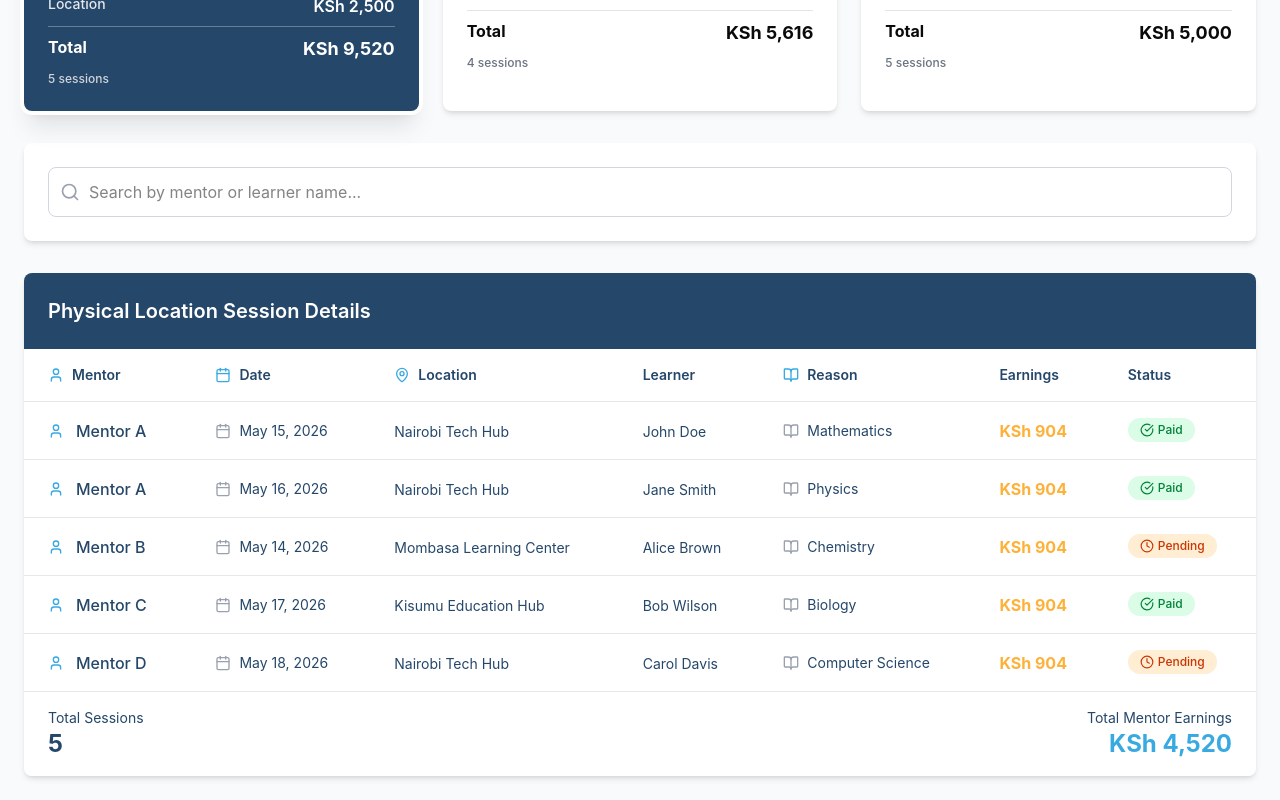
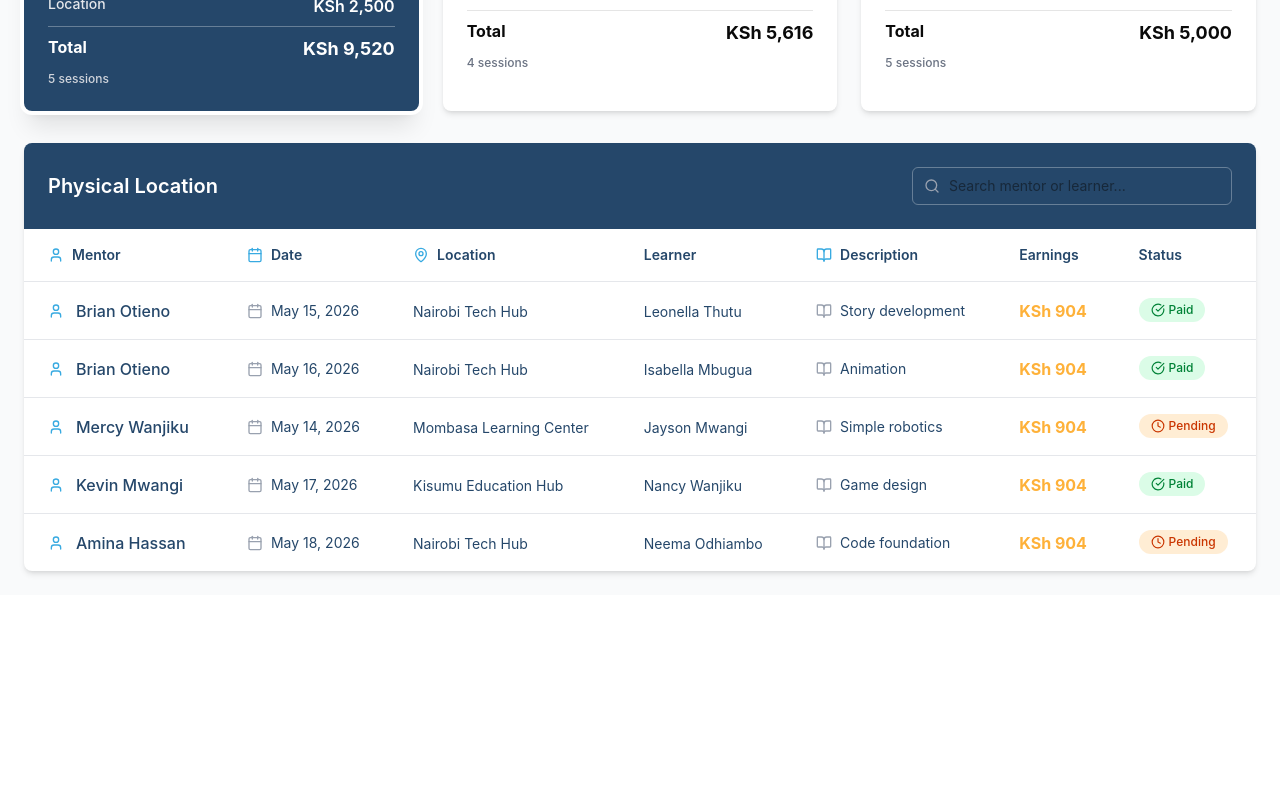
Before and after one commit to kkg-kevin/payment-tracking-location, a React (Vite) app: page / in a window 1280 px wide. Shown: the part 538-1338 px from the top of the page. After the commit the page ends 1133 px from the top, so only its background shows below. Built offline with nearby package versions, Linux system fonts and the light colour scheme.

Commit message:
added functionalities

```diff
--- a/src/app/App.tsx
+++ b/src/app/App.tsx
@@ -17,24 +17,24 @@ const RATES = {
 // Mock data for sessions
 const mockSessions = [
   // Physical sessions
-  { id: 1, mentor: 'Mentor A', date: '2026-05-15', location: 'Nairobi Tech Hub', learner: 'John Doe', reason: 'Mathematics', module: 'physical', status: 'paid' },
-  { id: 2, mentor: 'Mentor A', date: '2026-05-16', location: 'Nairobi Tech Hub', learner: 'Jane Smith', reason: 'Physics', module: 'physical', status: 'paid' },
-  { id: 3, mentor: 'Mentor B', date: '2026-05-14', location: 'Mombasa Learning Center', learner: 'Alice Brown', reason: 'Chemistry', module: 'physical', status: 'pending' },
-  { id: 4, mentor: 'Mentor C', date: '2026-05-17', location: 'Kisumu Education Hub', learner: 'Bob Wilson', reason: 'Biology', module: 'physical', status: 'paid' },
-  { id: 5, mentor: 'Mentor D', date: '2026-05-18', location: 'Nairobi Tech Hub', learner: 'Carol Davis', reason: 'Computer Science', module: 'physical', status: 'pending' },
+  { id: 1, mentor: 'Brian Otieno', date: '2026-05-15', location: 'Nairobi Tech Hub', learner: 'Leonella Thutu', description: 'Story development', module: 'physical', status: 'paid' },
+  { id: 2, mentor: 'Brian Otieno', date: '2026-05-16', location: 'Nairobi Tech Hub', learner: 'Isabella Mbugua', description: 'Animation', module: 'physical', status: 'paid' },
+  { id: 3, mentor: 'Mercy Wanjiku', date: '2026-05-14', location: 'Mombasa Learning Center', learner: 'Jayson Mwangi', description: 'Simple robotics', module: 'physical', status: 'pending' },
+  { id: 4, mentor: 'Kevin Mwangi', date: '2026-05-17', location: 'Kisumu Education Hub', learner: 'Nancy Wanjiku', description: 'Game design', module: 'physical', status: 'paid' },
+  { id: 5, mentor: 'Amina Hassan', date: '2026-05-18', location: 'Nairobi Tech Hub', learner: 'Neema Odhiambo', description: 'Code foundation', module: 'physical', status: 'pending' },
 
   // Home sessions
-  { id: 6, mentor: 'Mentor B', date: '2026-05-15', learner: 'David Lee', reason: 'English', module: 'home', status: 'paid' },
-  { id: 7, mentor: 'Mentor E', date: '2026-05-16', learner: 'Emma White', reason: 'History', module: 'home', status: 'paid' },
-  { id: 8, mentor: 'Mentor F', date: '2026-05-17', learner: 'Frank Miller', reason: 'Geography', module: 'home', status: 'pending' },
-  { id: 9, mentor: 'Mentor B', date: '2026-05-18', learner: 'Grace Taylor', reason: 'Mathematics', module: 'home', status: 'paid' },
+  { id: 6, mentor: 'Mercy Wanjiku', date: '2026-05-15', learner: 'Bradley Munene', description: 'Robotics with Quarky', module: 'home', status: 'paid' },
+  { id: 7, mentor: 'Faith Njeri', date: '2026-05-16', learner: 'Nayla Mwangi', description: 'Introduction to coding', module: 'home', status: 'paid' },
+  { id: 8, mentor: 'Samuel Kiptoo', date: '2026-05-17', learner: 'Peter Mbugua', description: 'Programming in Python', module: 'home', status: 'pending' },
+  { id: 9, mentor: 'Mercy Wanjiku', date: '2026-05-18', learner: 'Natasha Kinuthia', description: 'Story development', module: 'home', status: 'paid' },
 
   // Online sessions
-  { id: 10, mentor: 'Mentor C', date: '2026-05-15', learner: 'Henry Anderson', reason: 'Programming', module: 'online', status: 'paid' },
-  { id: 11, mentor: 'Mentor G', date: '2026-05-16', learner: 'Ivy Martinez', reason: 'Data Science', module: 'online', status: 'paid' },
-  { id: 12, mentor: 'Mentor H', date: '2026-05-17', learner: 'Jack Robinson', reason: 'Web Development', module: 'online', status: 'pending' },
-  { id: 13, mentor: 'Mentor C', date: '2026-05-18', learner: 'Kelly Johnson', reason: 'Mobile Apps', module: 'online', status: 'paid' },
-  { id: 14, mentor: 'Mentor G', date: '2026-05-18', learner: 'Liam Harris', reason: 'AI Basics', module: 'online', status: 'pending' },
+  { id: 10, mentor: 'Kevin Mwangi', date: '2026-05-15', learner: 'Author Gatimu', description: 'Animation', module: 'online', status: 'paid' },
+  { id: 11, mentor: 'Grace Achieng', date: '2026-05-16', learner: 'Leonella Thutu', description: 'Simple robotics', module: 'online', status: 'paid' },
+  { id: 12, mentor: 'Daniel Mutua', date: '2026-05-17', learner: 'Isabella Mbugua', description: 'Game design', module: 'online', status: 'pending' },
+  { id: 13, mentor: 'Kevin Mwangi', date: '2026-05-18', learner: 'Jayson Mwangi', description: 'Code foundation', module: 'online', status: 'paid' },
+  { id: 14, mentor: 'Grace Achieng', date: '2026-05-18', learner: 'Nancy Wanjiku', description: 'Programming in Python', module: 'online', status: 'pending' },
 ];
 
 export default function App() {
@@ -278,26 +278,22 @@ export default function App() {
           </div>
         </div>
 
-        {/* Search Filter */}
-        <div className="bg-white rounded-lg shadow-md p-6 mb-8">
-          <div className="relative">
-            <Search className="absolute left-3 top-1/2 transform -translate-y-1/2 text-gray-400" size={20} />
-            <input
-              type="text"
-              placeholder="Search by mentor or learner name..."
-              value={searchQuery}
-              onChange={(e) => setSearchQuery(e.target.value)}
-              className="w-full pl-10 pr-4 py-3 border border-gray-300 rounded-lg focus:outline-none focus:ring-2 focus:ring-blue-500"
-            />
-          </div>
-        </div>
-
         {/* Session Details Table */}
         <div className="bg-white rounded-lg shadow-md overflow-hidden">
-          <div className="p-6" style={{ backgroundColor: '#25476a' }}>
+          <div className="p-6 flex flex-col gap-4 md:flex-row md:items-center md:justify-between" style={{ backgroundColor: '#25476a' }}>
             <h2 className="text-xl font-semibold text-white">
-              {selectedModule === 'physical' ? 'Physical Location' : selectedModule === 'home' ? 'Home Location' : 'Online Sessions'} Session Details
+              {selectedModule === 'physical' ? 'Physical Location' : selectedModule === 'home' ? 'Home Locations' : 'Online Sessions'}
             </h2>
+            <div className="relative w-full md:w-80">
+              <Search className="absolute left-3 top-1/2 transform -translate-y-1/2 text-gray-400" size={16} />
+              <input
+                type="text"
+                placeholder="Search mentor or learner..."
+                value={searchQuery}
+                onChange={(e) => setSearchQuery(e.target.value)}
+                className="w-full pl-9 pr-3 py-2 text-sm border border-white/30 rounded-md focus:outline-none focus:ring-2 focus:ring-white"
+              />
+            </div>
           </div>
 
           {filteredSessions.length > 0 ? (
@@ -329,7 +325,7 @@ export default function App() {
                     <th className="px-6 py-4 text-left text-sm font-semibold" style={{ color: '#25476a' }}>
                       <div className="flex items-center gap-2">
                         <BookOpen size={16} style={{ color: '#38aae1' }} />
-                        Reason
+                        Description
                       </div>
                     </th>
                     <th className="px-6 py-4 text-left text-sm font-semibold" style={{ color: '#25476a' }}>Earnings</th>
@@ -370,7 +366,7 @@ export default function App() {
                       <td className="px-6 py-4">
                         <div className="flex items-center gap-2">
                           <BookOpen size={16} className="text-gray-400" />
-                          <span className="text-sm" style={{ color: '#25476a' }}>{session.reason}</span>
+                          <span className="text-sm" style={{ color: '#25476a' }}>{session.description}</span>
                         </div>
                       </td>
                       <td className="px-6 py-4">
@@ -402,23 +398,6 @@ export default function App() {
             </div>
           )}
 
-          {/* Summary Footer */}
-          {filteredSessions.length > 0 && (
-            <div className="px-6 py-4 border-t border-gray-200" style={{ backgroundColor: '#ffffff' }}>
-              <div className="flex justify-between items-center">
-                <div>
-                  <p className="text-sm" style={{ color: '#25476a' }}>Total Sessions</p>
-                  <p className="text-2xl font-bold" style={{ color: '#25476a' }}>{filteredSessions.length}</p>
-                </div>
-                <div className="text-right">
-                  <p className="text-sm" style={{ color: '#25476a' }}>Total Mentor Earnings</p>
-                  <p className="text-2xl font-bold" style={{ color: '#38aae1' }}>
-                    KSh {(filteredSessions.length * getMentorSessionEarnings(selectedModule)).toLocaleString()}
-                  </p>
-                </div>
-              </div>
-            </div>
-          )}
         </div>
 
         {/* Mentor Details Modal */}
@@ -500,7 +479,7 @@ export default function App() {
                                 <th className="px-4 py-3 text-left text-sm font-semibold" style={{ color: '#25476a' }}>Module</th>
                                 <th className="px-4 py-3 text-left text-sm font-semibold" style={{ color: '#25476a' }}>Location</th>
                                 <th className="px-4 py-3 text-left text-sm font-semibold" style={{ color: '#25476a' }}>Learner</th>
-                                <th className="px-4 py-3 text-left text-sm font-semibold" style={{ color: '#25476a' }}>Reason</th>
+                                <th className="px-4 py-3 text-left text-sm font-semibold" style={{ color: '#25476a' }}>Description</th>
                                 <th className="px-4 py-3 text-left text-sm font-semibold" style={{ color: '#25476a' }}>Earnings</th>
                                 <th className="px-4 py-3 text-left text-sm font-semibold" style={{ color: '#25476a' }}>Status</th>
                               </tr>
@@ -526,7 +505,7 @@ export default function App() {
                                     {session.module === 'physical' ? session.location : '-'}
                                   </td>
                                   <td className="px-4 py-3 text-sm" style={{ color: '#25476a' }}>{session.learner}</td>
-                                  <td className="px-4 py-3 text-sm" style={{ color: '#25476a' }}>{session.reason}</td>
+                                  <td className="px-4 py-3 text-sm" style={{ color: '#25476a' }}>{session.description}</td>
                                   <td className="px-4 py-3 text-sm font-bold" style={{ color: '#feb139' }}>
                                     KSh {getMentorSessionEarnings(session.module).toLocaleString()}
                                   </td>
```
